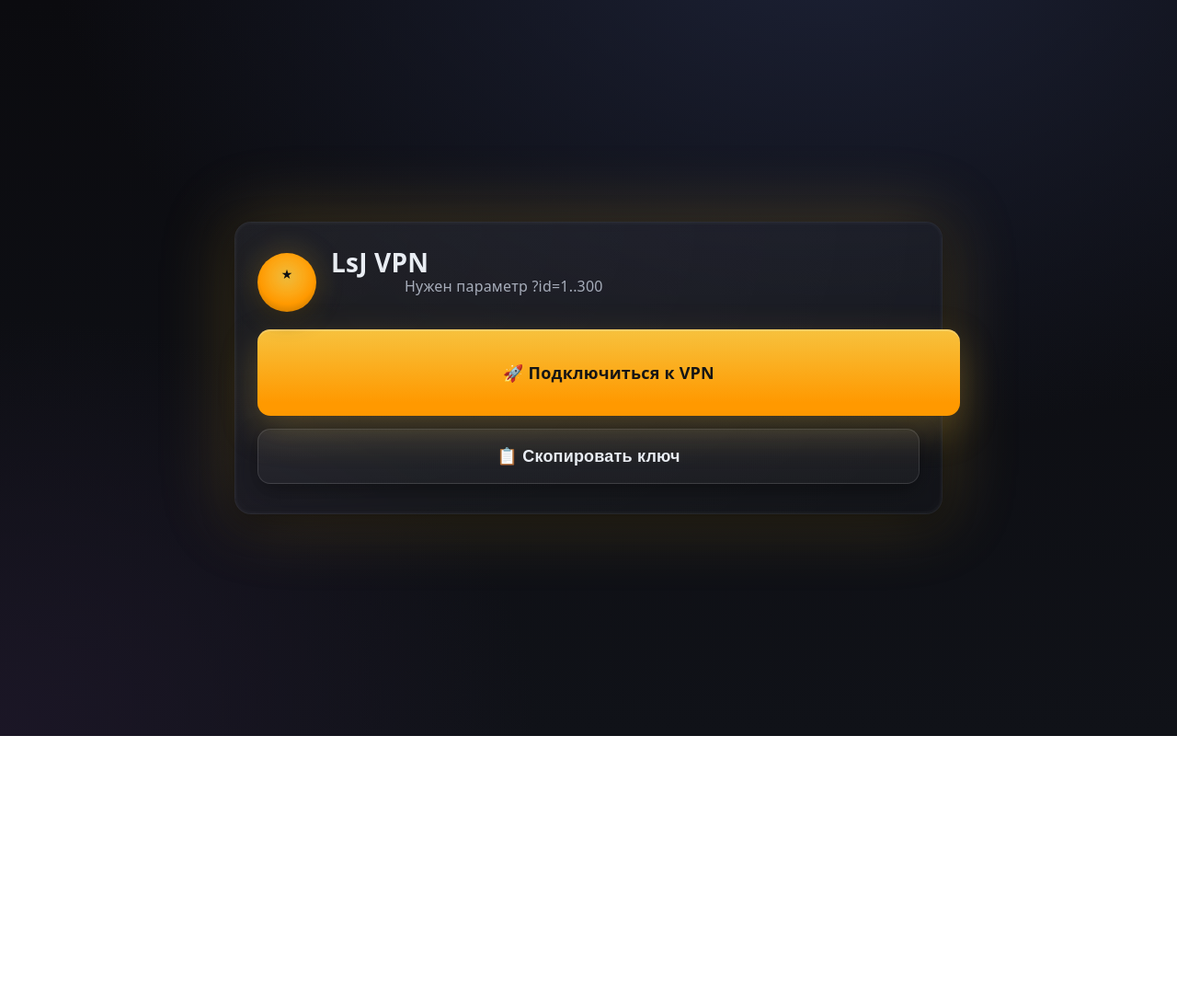
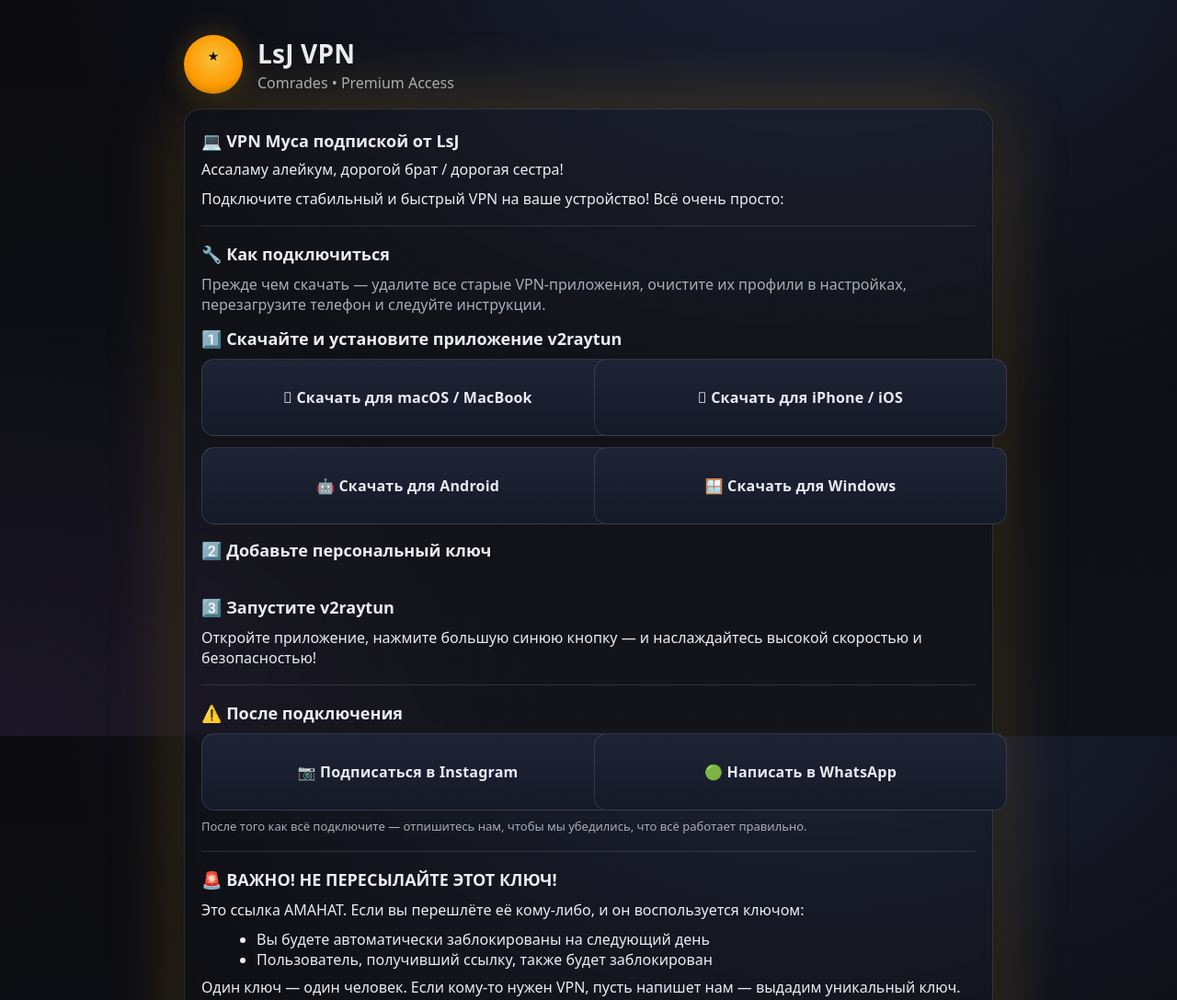
Before and after one commit to babymaxMAX/keys, a plain HTML site: page index.html in a window 1280 px wide. Shown: the top 1087 px of the page at 92% size. Before the commit the page ends 800 px from the top, so only its background shows below. Drawn offline with Linux system fonts and the light colour scheme.

Commit message:
Update index.html

```diff
--- a/index.html
+++ b/index.html
@@ -2,146 +2,168 @@
 <html lang="ru">
 <head>
   <meta charset="utf-8">
-  <title>LsJ VPN — Подключение</title>
+  <title>LsJ VPN — Инструкция и подключение</title>
   <meta name="viewport" content="width=device-width,initial-scale=1">
   <meta name="theme-color" content="#111111">
   <style>
     :root{
-      --bg-1:#0b0b0f;
-      --bg-2:#101218;
-      --brand:#f7c23e;          /* золото LsJ */
-      --brand-2:#ff9900;        /* акцент */
-      --text:#e9edf3;
-      --muted:#a7adba;
-      --card:#141825;
-      --card-2:#0f1420;
-      --glow:rgba(247,194,62,0.25);
+      --bg-1:#0b0b0f; --bg-2:#101218;
+      --brand:#f7c23e; --brand-2:#ff9900;
+      --text:#e9edf3; --muted:#a7adba;
+      --card:#141825; --glow:rgba(247,194,62,0.25);
+      --line:rgba(255,255,255,0.12);
     }
     html,body{height:100%}
     body{
-      margin:0; color:var(--text); background: radial-gradient(1200px 800px at 70% -10%, #1c2135 0%, transparent 70%),
-                                      radial-gradient(900px 700px at 0% 100%, #1b1626 0%, transparent 65%),
-                                      linear-gradient(180deg, var(--bg-1), var(--bg-2));
+      margin:0; color:var(--text);
+      background: radial-gradient(1200px 800px at 70% -10%, #1c2135 0%, transparent 70%),
+                  radial-gradient(900px 700px at 0% 100%, #1b1626 0%, transparent 65%),
+                  linear-gradient(180deg, var(--bg-1), var(--bg-2));
       font-family: ui-sans-serif, system-ui, -apple-system, Segoe UI, Roboto, Arial, "Helvetica Neue", "Segoe UI Emoji";
-      display:grid; place-items:center;
     }
-    .wrap{
-      width:min(720px, 92vw);
-      padding:28px 24px 32px;
-      border-radius:18px;
-      background:
-        linear-gradient(180deg, rgba(255,255,255,0.02), rgba(255,255,255,0.01)) padding-box,
-        radial-gradient(120% 180% at 0% 0%, rgba(255,255,255,0.06), rgba(255,255,255,0.01)) border-box;
-      border:1px solid rgba(255,255,255,0.08);
-      box-shadow:
-        0 10px 35px rgba(0,0,0,0.45),
-        0 0 0 2px rgba(255,255,255,0.02) inset,
-        0 0 80px 0 var(--glow);
+    .shell{max-width:880px; margin:0 auto; padding:28px 18px 40px}
+    .card{
+      background: linear-gradient(180deg, rgba(255,255,255,0.02), rgba(255,255,255,0.01));
+      border:1px solid var(--line);
+      border-radius:18px; padding:22px 18px;
+      box-shadow: 0 10px 35px rgba(0,0,0,0.45), 0 0 80px 0 var(--glow);
       backdrop-filter: blur(6px);
     }
-    .brand{
-      display:flex; align-items:center; gap:16px; margin-bottom:8px;
-    }
+    .brand{display:flex; align-items:center; gap:16px; margin:10px 0 16px}
     .logo{
       width:64px; height:64px; border-radius:50%;
-      display:grid; place-items:center;
+      display:grid; place-items:center; flex:0 0 64px;
       background: radial-gradient(circle at 50% 40%, var(--brand) 0%, var(--brand-2) 60%, #a96700 100%);
       box-shadow: 0 0 30px var(--glow), 0 8px 24px rgba(0,0,0,0.45);
-      transform: translateZ(0);
     }
-    .logo svg{ filter: drop-shadow(0 2px 8px rgba(0,0,0,0.35)); }
-    .title{
-      line-height:1.1;
-      font-weight:800;
-      letter-spacing:0.2px;
-      font-size:28px;
-    }
-    .subtitle{
-      color:var(--muted);
-      margin:0 0 22px 80px;
-      letter-spacing:0.2px;
-    }
+    .title{font-weight:900; font-size:28px; letter-spacing:0.2px}
+    .sub{color:var(--muted); margin-top:2px}
+    .hr{height:1px; background:var(--line); margin:18px 0}
+    .h2{font-size:18px; font-weight:800; margin:14px 0 10px}
+    p{margin:8px 0 10px; color:var(--text)}
+    .muted{color:var(--muted)}
+    ul{margin:8px 0 8px 20px}
+    .grid2{display:grid; grid-template-columns:1fr; gap:12px}
+    @media (min-width:640px){ .grid2{grid-template-columns:1fr 1fr} }
     .btn{
       -webkit-tap-highlight-color: rgba(0,0,0,0);
-      appearance:none; border:none; cursor:pointer;
-      display:inline-flex; align-items:center; justify-content:center; gap:12px;
-      font-weight:700; font-size:18px; letter-spacing:0.2px;
-      border-radius:14px; padding:18px 22px; min-height:58px; width:100%;
-      transition: transform .08s ease, box-shadow .15s ease, filter .15s ease;
-      text-decoration:none; color:#151515;
+      appearance:none; border:none; cursor:pointer; text-decoration:none;
+      display:inline-flex; align-items:center; justify-content:center; gap:10px;
+      font-weight:800; font-size:16px; letter-spacing:0.2px;
+      border-radius:14px; padding:14px 16px; min-height:54px; width:100%;
+      color:#101015; transition: transform .08s ease, box-shadow .14s ease, filter .14s ease;
     }
-    .btn:active{ transform: translateY(1px) scale(.995); }
+    .btn:active{ transform: translateY(1px) scale(.995) }
     .btn-primary{
-      background: linear-gradient(180deg, var(--brand) 0%, var(--brand-2) 85%);
-      box-shadow:
-        0 15px 40px rgba(247,194,62,0.25),
-        0 2px 0 0 rgba(255,255,255,0.2) inset;
+      background: linear-gradient(180deg, var(--brand) 0%, var(--brand-2) 86%);
+      box-shadow: 0 14px 36px rgba(247,194,62,0.28), 0 2px 0 rgba(255,255,255,0.18) inset;
     }
-    .btn-primary:hover{ filter: brightness(1.02); box-shadow: 0 18px 50px rgba(247,194,62,0.3), 0 2px 0 rgba(255,255,255,0.25) inset; }
     .btn-ghost{
-      color:var(--text);
-      background: linear-gradient(180deg, rgba(255,255,255,0.06), rgba(255,255,255,0.03));
-      border:1px solid rgba(255,255,255,0.12);
-      box-shadow: 0 8px 24px rgba(0,0,0,0.35);
+      color:var(--text); background: linear-gradient(180deg, rgba(255,255,255,0.06), rgba(255,255,255,0.03));
+      border:1px solid var(--line); box-shadow: 0 8px 24px rgba(0,0,0,0.35);
     }
-    .btn-ghost:hover{ border-color: rgba(255,255,255,0.18); background: linear-gradient(180deg, rgba(255,255,255,0.08), rgba(255,255,255,0.04)); }
-    .grid{ display:grid; gap:14px; grid-template-columns:1fr; }
-    .note{ color:var(--muted); margin:18px 0 0; text-align:center; font-size:13px; }
+    .btn-store{ background: linear-gradient(180deg, #1e2435, #151a28); color:#e7ebf5; border:1px solid var(--line) }
+    .note{font-size:13px; color:var(--muted)}
     .toast{
       position:fixed; left:50%; bottom:24px; transform:translateX(-50%) translateY(30px);
-      background:#0f1220; color:var(--text); border:1px solid rgba(255,255,255,0.12);
+      background:#0f1220; color:var(--text); border:1px solid var(--line);
       padding:10px 14px; border-radius:10px; opacity:0; transition:.22s ease; pointer-events:none;
-      box-shadow: 0 10px 30px rgba(0,0,0,0.55);
-      font-size:14px;
+      box-shadow: 0 10px 30px rgba(0,0,0,0.55); font-size:14px;
     }
-    .toast.show{ opacity:1; transform:translateX(-50%) translateY(0); }
-    .hid{ display:none; }
+    .toast.show{ opacity:1; transform:translateX(-50%) translateY(0) }
+    .hid{display:none}
   </style>
 </head>
 <body>
-  <main class="wrap">
+  <div class="shell">
     <div class="brand">
       <div class="logo" aria-hidden="true">
         <svg width="34" height="34" viewBox="0 0 24 24" fill="#111"><path d="M12 2l.894 2.763h2.905l-2.351 1.708.897 2.762L12 7.525 9.655 9.233l.897-2.762L8.2 4.763h2.905L12 2z"/></svg>
       </div>
       <div>
         <div class="title">LsJ VPN</div>
-        <div class="subtitle">Comrades • Premium Access</div>
+        <div class="sub">Comrades • Premium Access</div>
       </div>
     </div>
 
-    <div class="grid" style="margin-top:14px">
-      <a id="btnConnect" class="btn btn-primary" href="#">🚀 Подключиться к VPN</a>
-      <button id="btnCopy" class="btn btn-ghost" type="button">📋 Скопировать ключ</button>
+    <div class="card">
+      <div style="font-size:18px; font-weight:800; margin-bottom:6px">💻 VPN Муса подпиской от LsJ</div>
+      <p>Ассаламу алейкум, дорогой брат / дорогая сестра!</p>
+      <p>Подключите стабильный и быстрый VPN на ваше устройство! Всё очень просто:</p>
+
+      <div class="hr"></div>
+
+      <div class="h2">🔧 Как подключиться</div>
+      <p class="muted">Прежде чем скачать — удалите все старые VPN‑приложения, очистите их профили в настройках, перезагрузите телефон и следуйте инструкции.</p>
+
+      <div class="h2">1️⃣ Скачайте и установите приложение v2raytun</div>
+      <div class="grid2">
+        <a class="btn btn-store" href="https://apps.apple.com/ru/app/v2raytun/id6476628951" target="_blank" rel="noopener"> Скачать для macOS / MacBook</a>
+        <a class="btn btn-store" href="https://apps.apple.com/ru/app/v2raytun/id6476628951?l=en-GB" target="_blank" rel="noopener"> Скачать для iPhone / iOS</a>
+        <a class="btn btn-store" href="https://play.google.com/store/apps/details?id=com.v2raytun.android&hl=ru" target="_blank" rel="noopener">🤖 Скачать для Android</a>
+        <a class="btn btn-store" href="https://storage.v2raytun.com/v2RayTun_Setup.exe" target="_blank" rel="noopener">🪟 Скачать для Windows</a>
+      </div>
+
+      <div class="h2" style="margin-top:16px">2️⃣ Добавьте персональный ключ</div>
+      <div class="grid2">
+        <!-- Кнопка №1: iOS/macOS — текущий рабочий диплинк (не меняем логику, только название) -->
+        <a id="btnIOS" class="btn btn-primary" href="#">🚀 Подключить VPN iPhone / Mac</a>
+
+        <!-- Кнопка №2: Android/Windows — тот же ключ, но через intent (Android), с резервом на v2raytun:// -->
+        <a id="btnAndroid" class="btn btn-ghost" href="#">⚡ Подключить VPN Android / Windows</a>
+      </div>
+
+      <div class="grid2" style="margin-top:12px">
+        <button id="btnCopy" class="btn btn-ghost" type="button">📋 Скопировать ключ</button>
+      </div>
+
+      <div class="h2" style="margin-top:16px">3️⃣ Запустите v2raytun</div>
+      <p>Откройте приложение, нажмите большую синюю кнопку — и наслаждайтесь высокой скоростью и безопасностью!</p>
+
+      <div class="hr"></div>
+
+      <div class="h2">⚠️ После подключения</div>
+      <div class="grid2">
+        <a class="btn btn-store" href="https://www.instagram.com/musa_abdullaew?igsh=MWhoMzd1Y2ozdnF0ZA%3D%3D&utm_source=qr" target="_blank" rel="noopener">📷 Подписаться в Instagram</a>
+        <a class="btn btn-store" href="https://wa.me/79634244662" target="_blank" rel="noopener">🟢 Написать в WhatsApp</a>
+      </div>
+      <p class="note">После того как всё подключите — отпишитесь нам, чтобы мы убедились, что всё работает правильно.</p>
+
+      <div class="hr"></div>
+
+      <div class="h2">🚨 ВАЖНО! НЕ ПЕРЕСЫЛАЙТЕ ЭТОТ КЛЮЧ!</div>
+      <p>Это ссылка АМАНАТ. Если вы перешлёте её кому‑либо, и он воспользуется ключом:</p>
+      <ul>
+        <li>Вы будете автоматически заблокированы на следующий день</li>
+        <li>Пользователь, получивший ссылку, также будет заблокирован</li>
+      </ul>
+      <p>Один ключ — один человек. Если кому‑то нужен VPN, пусть напишет нам — выдадим уникальный ключ.</p>
+
+      <p class="note" style="margin-top:18px">📿 Также прошу вас почитать за меня ДУА. Имя: Муса. Пусть Всевышний Аллах воздаст вам в 10‑кратном размере. Альхамдулиллях. ❤️</p>
     </div>
-
-    <p id="hint" class="note hid">Открой во внешнем браузере, если мессенджер блокирует переход.</p>
-  </main>
+  </div>
 
   <div id="toast" class="toast">Скопировано</div>
 
   <script>
     const ua = navigator.userAgent || "";
-    const isMobile = /Android|iPhone|iPad|iPod/i.test(ua);
+    const isAndroid = /Android/i.test(ua);
     const isInApp = /WhatsApp|FBAN|FBAV|Instagram|Line|VKClient|Telegram/i.test(ua);
 
     const qs = new URLSearchParams(location.search);
     const id = parseInt(qs.get('id'), 10);
 
-    const btnConnect = document.getElementById('btnConnect');
+    const btnIOS = document.getElementById('btnIOS');
+    const btnAndroid = document.getElementById('btnAndroid');
     const btnCopy = document.getElementById('btnCopy');
     const toast = document.getElementById('toast');
-    const hint = document.getElementById('hint');
-
-    const statusText = document.querySelector('.subtitle');
 
     if (!Number.isFinite(id) || id < 1) {
-      statusText.textContent = 'Нужен параметр ?id=1..300';
+      btnIOS.classList.add('hid');
+      btnAndroid.classList.add('hid');
+      btnCopy.classList.add('hid');
     } else {
-      init().catch(err=>{
-        statusText.textContent = 'Ошибка загрузки ключа';
-        console.error(err);
-      });
+      init().catch(console.error);
     }
 
     async function ensureSW(){
@@ -158,47 +180,54 @@
       setTimeout(()=>toast.classList.remove('show'), 1300);
     }
 
-    function toDeepLinkFromVless(vless){
-      return 'v2raytun://import/' + encodeURIComponent(vless);
+    // v2rayTun deep links
+    function deepV2raytun(vless){ return 'v2raytun://import/' + encodeURIComponent(vless); }
+    function intentV2raytun(vless){
+      const payload = encodeURIComponent(vless);
+      return 'intent://import/' + payload + '#Intent;scheme=v2raytun;package=com.v2raytun.android;end';
+    }
+
+    async function getVLESS(){
+      const r = await fetch('/sub?id='+id, { cache:'no-store' });
+      if(!r.ok) throw new Error('sub?id='+id+' not available');
+      return (await r.text()).trim();
     }
 
     async function init(){
       await ensureSW();
+      const vless = await getVLESS();
 
-      const subUrl = '/sub?id=' + id;
-      const r = await fetch(subUrl, { cache: 'no-store' });
-      if(!r.ok) throw new Error('sub?id='+id+' not ok');
-      const vless = (await r.text()).trim();
-      if(!/^vless:\/\//i.test(vless)) throw new Error('not vless');
+      // Кнопка №1 — iOS/Mac (оставляем текущую рабочую логику)
+      const linkIOS = deepV2raytun(vless);
+      btnIOS.href = linkIOS;
 
-      const deep = toDeepLinkFromVless(vless);
+      // Кнопка №2 — Android/Windows: intent (Android) → fallback v2raytun://
+      const linkIntent = intentV2raytun(vless);
+      const linkDirect = linkIOS; // тот же payload, но схема v2raytun://
 
-      // Кнопка "Подключиться к VPN"
-      btnConnect.setAttribute('href', deep);
-      btnConnect.addEventListener('click', (e)=>{ /* просто перейти по ссылке */ });
+      btnAndroid.addEventListener('click', (e)=>{
+        e.preventDefault();
+        // Порядок попыток: intent (Android) → deep (универсальный)
+        try{ location.href = linkIntent; }catch(_){}
+        setTimeout(()=>{ try{ location.href = linkDirect; }catch(_){} }, 600);
+      });
 
-      // Кнопка "Скопировать ключ"
+      // Копировать ключ
       btnCopy.addEventListener('click', async ()=>{
         try{
           await navigator.clipboard.writeText(vless);
           showToast('Ключ скопирован');
         }catch{
-          // Фолбэк через textarea
           const ta = document.createElement('textarea');
-          ta.value = vless;
-          document.body.appendChild(ta);
-          ta.select(); document.execCommand('copy');
-          ta.remove();
+          ta.value = vless; document.body.appendChild(ta);
+          ta.select(); document.execCommand('copy'); ta.remove();
           showToast('Ключ скопирован');
         }
       });
 
-      // Hint для встроенных браузеров
-      if(isInApp) hint.classList.remove('hid');
-
-      // (Опционально) Автозапуск на телефоне, если не внутри мессенджера
-      if(isMobile && !isInApp){
-        try{ location.href = deep; }catch(_){}
+      // Автопредложение для Android вне встроенных браузеров
+      if(isAndroid && !isInApp){
+        try{ location.href = linkIntent; }catch(_){}
       }
     }
   </script>
```
